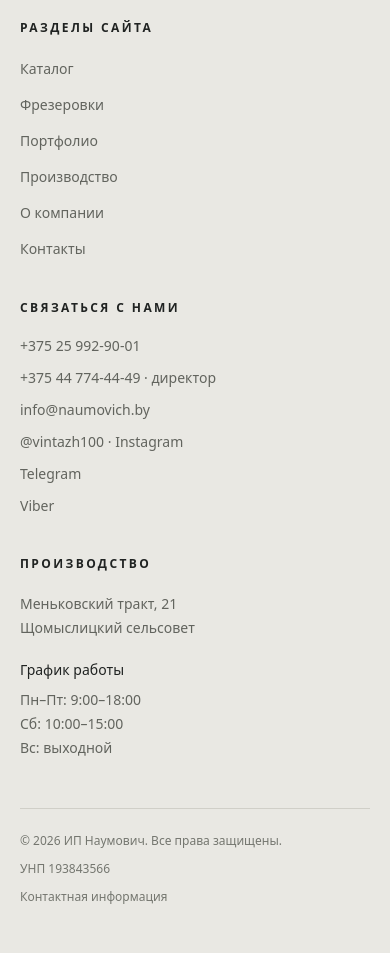
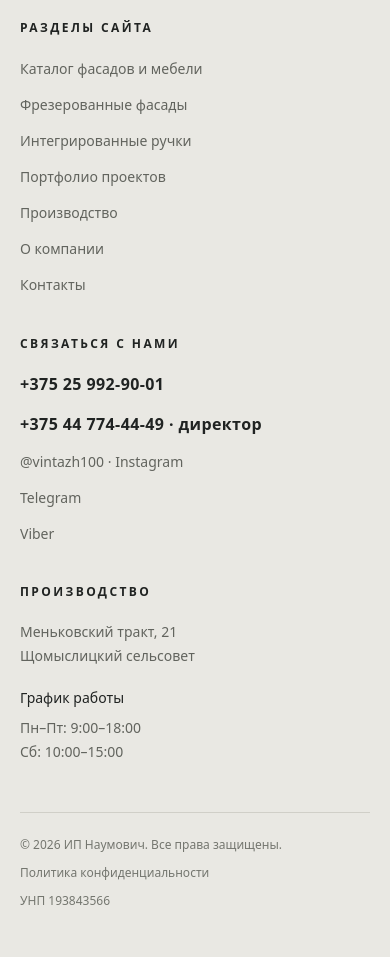
Before and after one commit to IljaBelousow/naumovich-site, a Next.js app: page / in a window 390 px wide. Shown: the part 2560-3517 px from the top of the page. Built offline with nearby package versions, Linux system fonts and the light colour scheme.

Commit message:
Refine footer links, phone visibility and privacy policy link

```diff
--- a/src/components/Footer.tsx
+++ b/src/components/Footer.tsx
@@ -1,18 +1,18 @@
 import Link from "next/link";
 
 const navigation = [
-  { name: "Каталог", href: "/catalog" },
-  { name: "Фрезеровки", href: "/frezerovki" },
-  { name: "Портфолио", href: "/portfolio" },
+  { name: "Каталог фасадов и мебели", href: "/catalog" },
+  { name: "Фрезерованные фасады", href: "/catalog/milled" },
+  { name: "Интегрированные ручки", href: "/catalog/handles" },
+  { name: "Портфолио проектов", href: "/portfolio" },
   { name: "Производство", href: "/production" },
   { name: "О компании", href: "/about" },
   { name: "Контакты", href: "/contacts" },
 ];
 
 const contactLinks = [
-  { label: "+375 25 992-90-01", href: "tel:+375259929001" },
-  { label: "+375 44 774-44-49 · директор", href: "tel:+375447744449" },
-  { label: "info@naumovich.by", href: "mailto:info@naumovich.by" },
+  { label: "+375 25 992-90-01", href: "tel:+375259929001", phone: true },
+  { label: "+375 44 774-44-49 · директор", href: "tel:+375447744449", phone: true },
   { label: "@vintazh100 · Instagram", href: "https://www.instagram.com/vintazh100", external: true },
   { label: "Telegram", href: "https://t.me/+375259929001", external: true },
   { label: "Viber", href: "viber://chat?number=%2B375259929001" },
@@ -22,30 +22,26 @@ export default function Footer() {
   return (
     <footer className="border-t border-gray-300 bg-[#E9E8E3] text-[#202322]">
       <div className="mx-auto w-full max-w-[1600px] px-5 py-12 sm:px-8 sm:py-14 lg:px-12 xl:px-16">
-        <div className="grid grid-cols-1 gap-10 sm:grid-cols-2 lg:grid-cols-[1.25fr_0.8fr_1.2fr_0.9fr] lg:gap-12">
+        <div className="grid grid-cols-1 gap-10 sm:grid-cols-2 lg:grid-cols-[1.15fr_0.9fr_1.15fr_0.9fr] lg:gap-12">
           <div>
             <Link href="/" className="flex items-center gap-3">
-              <span className="flex h-10 w-10 items-center justify-center border border-[#C65D32] text-xs font-semibold tracking-[0.15em]">
-                ИПН
-              </span>
+              <span className="flex h-10 w-10 items-center justify-center border border-[#C65D32] text-xs font-semibold tracking-[0.15em]">ИПН</span>
               <span className="text-sm font-medium uppercase tracking-[0.2em]">Наумович</span>
             </Link>
             <p className="mt-5 max-w-xs text-sm leading-7 text-[#62645E]">
               Изготовление фасадов из МДФ, мебельных деталей и мебели на заказ. Подбор фрезеровки, цвета и отделки под ваш проект.
             </p>
             <Link href="/catalog" className="mt-5 inline-flex items-center gap-2 text-sm font-medium text-[#C65D32] transition-colors hover:text-[#202322]">
-              Перейти в каталог <span aria-hidden="true">↗</span>
+              Смотреть каталог <span aria-hidden="true">↗</span>
             </Link>
           </div>
 
-          <nav aria-label="Навигация в подвале">
+          <nav aria-label="Разделы сайта">
             <p className="text-xs font-semibold uppercase tracking-[0.2em] text-[#202322]">Разделы сайта</p>
             <ul className="mt-5 space-y-3">
               {navigation.map((item) => (
-                <li key={item.name}>
-                  <Link href={item.href} className="text-sm text-[#62645E] transition-colors hover:text-[#C65D32]">
-                    {item.name}
-                  </Link>
+                <li key={item.href}>
+                  <Link href={item.href} className="text-sm text-[#62645E] transition-colors hover:text-[#C65D32]">{item.name}</Link>
                 </li>
               ))}
             </ul>
@@ -53,14 +49,11 @@ export default function Footer() {
 
           <div>
             <p className="text-xs font-semibold uppercase tracking-[0.2em] text-[#202322]">Связаться с нами</p>
-            <ul className="mt-5 space-y-3 text-sm text-[#62645E]">
+            <ul className="mt-5 space-y-4 text-sm text-[#62645E]">
               {contactLinks.map((item) => (
                 <li key={item.label}>
-                  <a
-                    href={item.href}
-                    {...("external" in item && item.external ? { target: "_blank", rel: "noopener noreferrer" } : {})}
-                    className="transition-colors hover:text-[#C65D32]"
-                  >
+                  <a href={item.href} {...("external" in item && item.external ? { target: "_blank", rel: "noopener noreferrer" } : {})}
+                    className={item.phone ? "inline-block text-base font-semibold tracking-wide text-[#202322] transition-colors hover:text-[#C65D32] sm:text-lg" : "transition-colors hover:text-[#C65D32]"}>
                     {item.label}
                   </a>
                 </li>
@@ -70,20 +63,20 @@ export default function Footer() {
 
           <div>
             <p className="text-xs font-semibold uppercase tracking-[0.2em] text-[#202322]">Производство</p>
-            <address className="mt-5 space-y-3 text-sm not-italic leading-6 text-[#62645E]">
-              <p>Меньковский тракт, 21<br />Щомыслицкий сельсовет</p>
+            <address className="mt-5 text-sm not-italic leading-6 text-[#62645E]">
+              Меньковский тракт, 21<br />Щомыслицкий сельсовет
             </address>
             <div className="mt-5">
               <p className="text-sm font-medium text-[#202322]">График работы</p>
-              <p className="mt-2 text-sm leading-6 text-[#62645E]">Пн–Пт: 9:00–18:00<br />Сб: 10:00–15:00<br />Вс: выходной</p>
+              <p className="mt-2 text-sm leading-6 text-[#62645E]">Пн–Пт: 9:00–18:00<br />Сб: 10:00–15:00</p>
             </div>
           </div>
         </div>
 
         <div className="mt-12 flex flex-col gap-3 border-t border-[#D0CFC8] pt-6 text-xs text-[#74766F] sm:flex-row sm:items-center sm:justify-between">
           <p>© {new Date().getFullYear()} ИП Наумович. Все права защищены.</p>
+          <Link href="/privacy" className="transition-colors hover:text-[#C65D32]">Политика конфиденциальности</Link>
           <p>УНП 193843566</p>
-          <Link href="/contacts" className="transition-colors hover:text-[#C65D32]">Контактная информация</Link>
         </div>
       </div>
     </footer>
```
